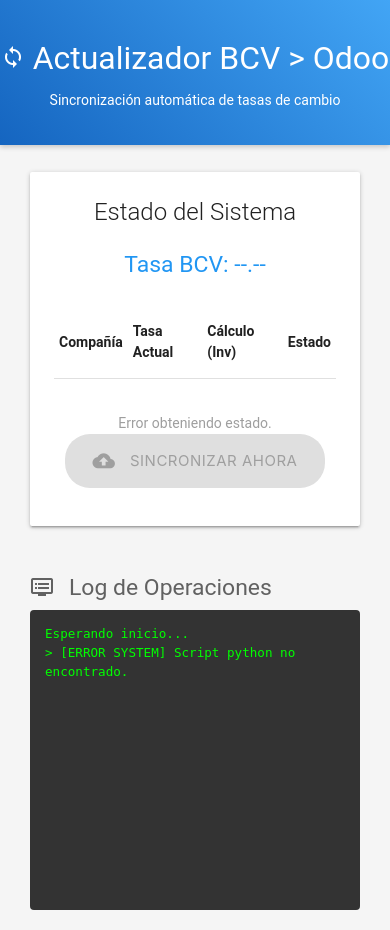
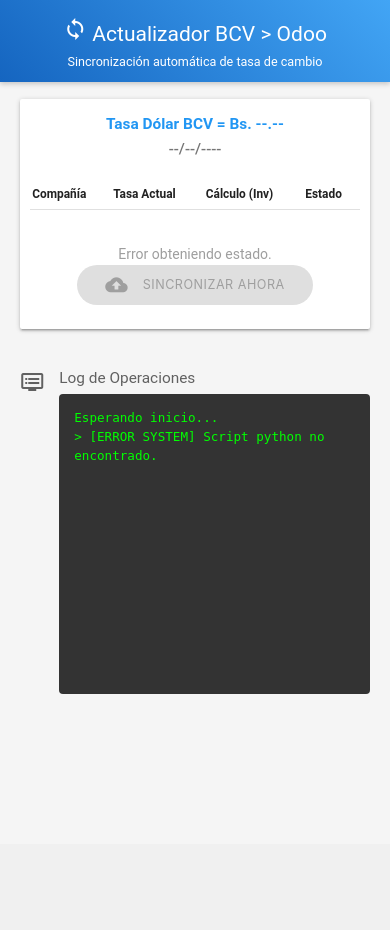
Before and after one commit to netsilon/actualizadolar, a PHP site: page / in a window 390 px wide. After the commit the page ends 694 px from the top, so only its background shows below. Run offline with PHP 8.4, Linux system fonts and the light colour scheme; lists and menus that the app fills with data are empty.

Commit message:
UI mobile improvements and server date display

```diff
--- a/index.php
+++ b/index.php
@@ -35,13 +35,60 @@
             color: white;
             box-shadow: 0 2px 5px rgba(0,0,0,0.2);
         }
+
+        /* Mobile Optimizations */
+        @media only screen and (max-width: 600px) {
+            .header-bg {
+                padding: 10px 0; /* Narrower header */
+                margin-bottom: 10px;
+            }
+            .header-bg h4 {
+                font-size: 1.5rem; /* Smaller title */
+                margin: 0.5rem 0;
+            }
+            .header-bg p {
+                font-size: 0.9rem;
+                margin: 0;
+            }
+            .container {
+                width: 95%; /* More width for content */
+            }
+            table.highlight th, table.highlight td {
+                padding: 5px 2px; /* Compact table cells */
+                font-size: 0.85rem; /* Smaller table text */
+            }
+            .card .card-content {
+                padding: 10px; /* Reduce card padding */
+            }
+            .card-title {
+                margin-bottom: 5px !important; /* Reduce space after "Estado del Sistema" */
+                font-size: 1.2rem !important;
+            }
+            #status-loading {
+                padding: 10px !important; /* Reduce loading padding */
+            }
+            h5 {
+                font-size: 1.1rem; /* Smaller subtitles */
+                margin: 0.5rem 0; /* Tighten spacing */
+            }
+            .btn-large {
+                height: 40px;
+                line-height: 40px;
+                font-size: 0.9rem;
+            }
+            /* Ensure table fits */
+            .card-content table {
+                width: 100%;
+                display: table;
+            }
+        }
     </style>
 </head>
 <body>
 
     <div class="header-bg center-align">
         <h4><i class="material-icons large-text">sync</i> Actualizador BCV > Odoo</h4>
-        <p>Sincronización automática de tasas de cambio</p>
+        <p>Sincronización automática de tasa de cambio</p>
     </div>
 
     <div class="container">
@@ -50,7 +97,6 @@
             <div class="col s12 m8 offset-m2">
                 <div class="card hoverable">
                     <div class="card-content">
-                        <span class="card-title center-align grey-text text-darken-4">Estado del Sistema</span>
 
                         <div id="status-loading" class="center-align" style="padding: 20px;">
                              <div class="preloader-wrapper active">
@@ -66,7 +112,8 @@
                         <div id="status-content" style="display:none;">
                             <div class="row center-align">
                                 <div class="col s12">
-                                    <h5 class="blue-text">Tasa BCV: <span id="bcv-rate-display">--.--</span></h5>
+                                    <h5 class="blue-text" style="font-weight:bold; margin-bottom:5px;">Tasa Dólar BCV = Bs. <span id="bcv-rate-display">--.--</span></h5>
+                                    <p class="grey-text text-darken-1" style="margin-top:0; font-size: 1.1rem; font-weight: 500;" id="server-date-display">--/--/----</p>
                                 </div>
                             </div>
 
@@ -117,6 +164,7 @@
             const statusMsg = document.getElementById('status-message');
             const tbody = document.getElementById('companies-table-body');
             const bcvDisplay = document.getElementById('bcv-rate-display');
+            const dateDisplay = document.getElementById('server-date-display');
             const log = document.getElementById('log-area');
 
             loading.style.display = 'block';
@@ -130,7 +178,9 @@
 
                 if(data.success && data.output && data.output.success) {
                     const info = data.output;
-                    bcvDisplay.innerText = info.bcv_rate;
+                    // Format rate with comma for display
+                    bcvDisplay.innerText = parseFloat(info.bcv_rate).toFixed(4).replace('.', ',');
+                    dateDisplay.innerText = info.server_date || '--/--/----';
 
                     tbody.innerHTML = '';
 
```
Also changed, not shown: 1 other file.
